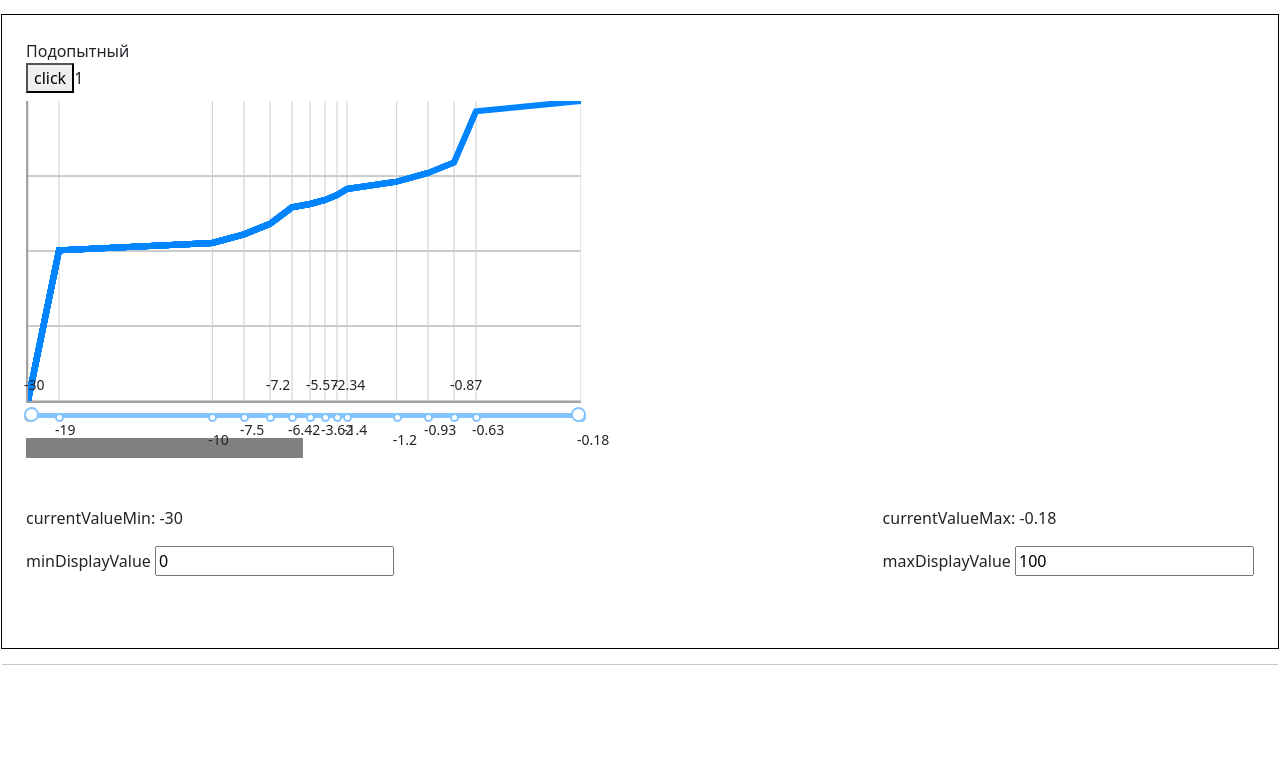
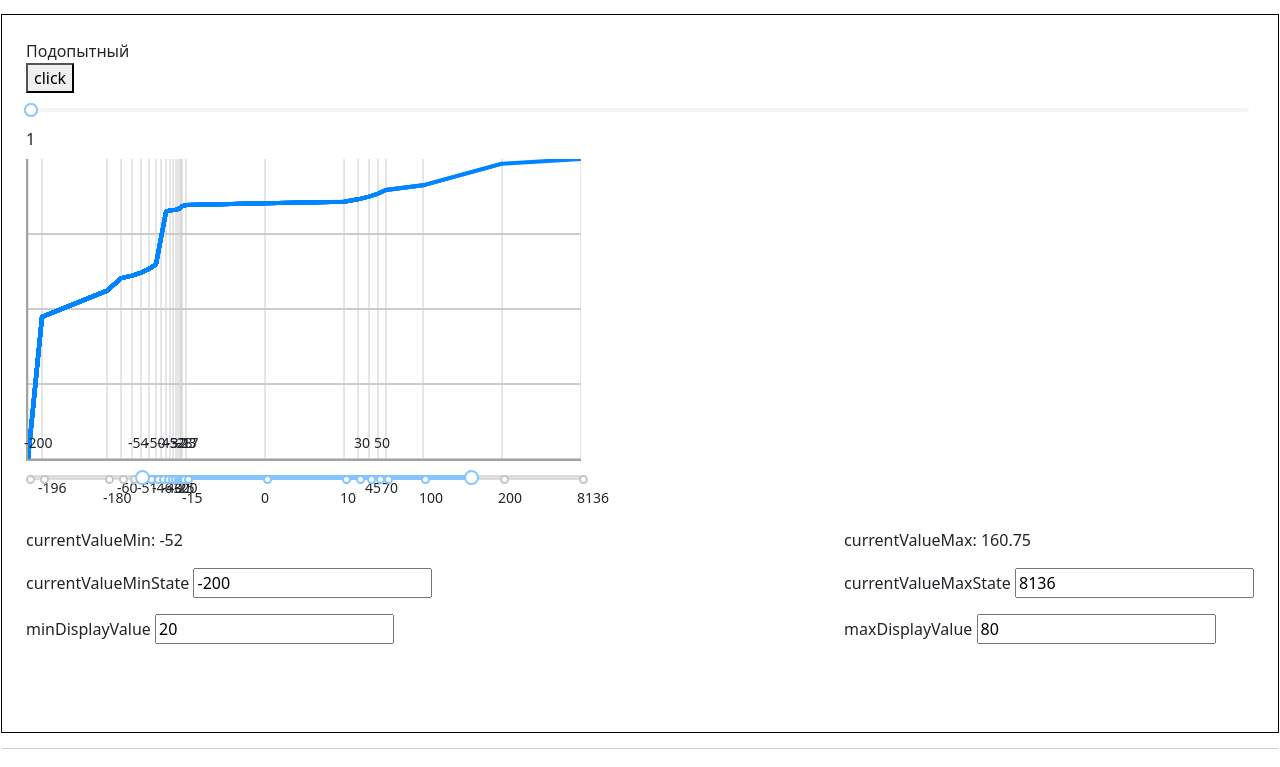
Before and after one commit to picus23/any-web-components, a Next.js app: page /slider in a window 1280 px wide. Shown: the part 545-1312 px from the top of the page. Before the commit the page ends 1228 px from the top, so only its background shows below. Built offline with nearby package versions, Linux system fonts and the light colour scheme.

Commit message:
work on current value

```diff
--- a/components/slider/Canvas.tsx
+++ b/components/slider/Canvas.tsx
@@ -39,7 +39,8 @@ const Canvas: FC<CanvasProps> = ({ width, height, valuesCv, tickCount = 4, value
             element.classList.add('breakpoint')
             element.classList.add('breakpoint')
             element.classList.add('prev-canvas-values')
-            element.style.left = valuesFromSlider[i] - 2 + 'px';
+            element.style.left = valuesFromSlider[i] + 'px';
+            // element.style.left = valuesFromSlider[i] - 2 + 'px';
         }
         for (var i = 0; i < xAxisValues!.length; i++) {
             var xAxisValue = document.createElement('span');
--- a/components/slider/ExpoSlider.tsx
+++ b/components/slider/ExpoSlider.tsx
@@ -22,14 +22,25 @@ interface iChangeKeysEmpty {
 const ExpoSlider: FC<ExpoSliderProps> = ({ data, minPropValue, maxPropValue, widthCanvas, heightCanvas, onChange, lineWidth = 2 }) => {
     const valuesCv = data.flat(Infinity);
     valuesCv.sort((a, b) => a - b);
-    let minValue = minPropValue ?? Math.min(...valuesCv);
-    let maxValue = maxPropValue ?? Math.max(...valuesCv);
 
-    let [minDisplayValue, setMinDisplayValue] = useState(0);
-    let [maxDisplayValue, setMaxDisplayValue] = useState(100);
+    // Ездит вместе с antd слайдером
+    // let minValue = minPropValue ?? Math.min(...valuesCv);
+    // let maxValue = maxPropValue ?? Math.max(...valuesCv);
+
+    let minValue = Math.min(...valuesCv);
+    let maxValue = Math.max(...valuesCv);
+
+
+
+    let [minDisplayValue, setMinDisplayValue] = useState(minPropValue ?? 0);
+    let [maxDisplayValue, setMaxDisplayValue] = useState(maxPropValue ?? 100);
+
+    let [currentValueMinState, setCurrentValueMin] = useState(minValue);
+    let [currentValueMaxState, setCurrentValueMax] = useState(maxValue);
+
     useEffect(() => {
-        setMaxDisplayValue(100);
-        setMinDisplayValue(0);
+        setMinDisplayValue(minPropValue ?? 0);
+        setMaxDisplayValue(maxPropValue ?? 100);
     }, [maxValue, minValue])
 
 
@@ -38,6 +49,14 @@ const ExpoSlider: FC<ExpoSliderProps> = ({ data, minPropValue, maxPropValue, wid
     }
     const handleMaxValueChange = (event: any) => {
         setMaxDisplayValue(event.target.value)
+    }
+
+
+    const handleCurrentValueMinState = (event: any) => {
+        setCurrentValueMin(event.target.value)
+    }
+    const handleCurrentValueMaxState = (event: any) => {
+        setCurrentValueMax(event.target.value)
     }
 
     // Делю массив на разряды десяток | Вычисление кол-ва подмассивов
@@ -130,12 +149,24 @@ const ExpoSlider: FC<ExpoSliderProps> = ({ data, minPropValue, maxPropValue, wid
     }
     valuesFromSlider.sort((a, b) => a - b);
 
+    // Функция для нажимания на breakpoint
+    function clickBreakpoint(el: HTMLElement, pos: number) {
+        let breakpointPos = Math.round(pos / widthCanvas * 100);
+        if (breakpointPos >= 50) {
+            setMaxDisplayValue(breakpointPos);
+        } else {
+            setMinDisplayValue(breakpointPos);
+        }
+    }
     // Здесь логика движения пальцев у слайдера и закрашивание breakpoints
     useEffect(() => {
         const progress = document.querySelector('.sliderr .progres') as HTMLElement;
         const breakpoints = document.querySelectorAll<HTMLElement>('.breakpoint');
+
         breakpoints.forEach(el => {
+
             let breakpoint_pos = +el.style.left.slice(0, el.style.left.length - 2); // Убирает из строки px
+            el.addEventListener('click', () => { clickBreakpoint(el, breakpoint_pos) });
             if (breakpoint_pos > currentPosition && breakpoint_pos < currentPositionMax) { // Активно, если breakpoint больше левого пальца и меньше правого
                 el.classList.add('breakpoint-active')
             } else {
@@ -156,7 +187,6 @@ const ExpoSlider: FC<ExpoSliderProps> = ({ data, minPropValue, maxPropValue, wid
             progress.style.right = 100 - maxDisplayValue + '%';
         }
     })
-
     // Здесь считаются корректные значения ползунка (которые отображаются)
     let fromKey = 0;
     let toKey = 0;
@@ -246,9 +276,10 @@ const ExpoSlider: FC<ExpoSliderProps> = ({ data, minPropValue, maxPropValue, wid
         let differencePix = pixTo - pixFrom;
         let differenceCurrentPix = currentPosition - pixFrom;
 
-        var currentValueMin = (valTo - valFrom) * (differenceCurrentPix / differencePix) + valFrom;
-        if (minDisplayValue >= 100) {
-            currentValueMin = maxValue;
+        if (minDisplayValue == 100) {
+            var currentValueMin = maxValue;
+        } else {
+            var currentValueMin = (valTo - valFrom) * (differenceCurrentPix / differencePix) + valFrom;
         }
 
         // MAX
@@ -262,7 +293,7 @@ const ExpoSlider: FC<ExpoSliderProps> = ({ data, minPropValue, maxPropValue, wid
         let differenceCurrentPixMax = currentPositionMax - pixToMax
 
         var currentValueMax = (valToMax - valFromMax) * (differenceCurrentPixMax / differencePixMax) + valFromMax;
-        if (maxDisplayValue <= 0) {
+        if (maxDisplayValue == 0) {
             currentValueMax = minValue;
         }
     }
@@ -280,7 +311,7 @@ const ExpoSlider: FC<ExpoSliderProps> = ({ data, minPropValue, maxPropValue, wid
 
         var currentValueMin = (valFrom - valTo);
         var currentValueMin = valFrom - (valFrom - valTo) * (differenceCurrentPix / differencePix);
-        if (minDisplayValue >= 100) {
+        if (minDisplayValue == 100) {
             currentValueMin = maxValue;
         }
 
@@ -297,7 +328,7 @@ const ExpoSlider: FC<ExpoSliderProps> = ({ data, minPropValue, maxPropValue, wid
         let differenceCurrentPixMax = currentPositionMax - pixToMax;
 
         var currentValueMax = valToMax - ((valToMax - valFromMax) * (differenceCurrentPixMax / differencePixMax));
-        if (maxDisplayValue <= 0) {
+        if (maxDisplayValue == 0) {
             currentValueMax = minValue;
         }
     }
@@ -306,20 +337,9 @@ const ExpoSlider: FC<ExpoSliderProps> = ({ data, minPropValue, maxPropValue, wid
     useEffect(() => {
         onChange(currentValueMin, currentValueMax)
     }, [minDisplayValue, maxDisplayValue])
-    // if (minDisplayValue > maxDisplayValue) {
-    //     let rangeMin = document.querySelector('.range-min');
-    //     let rangeMax = document.querySelector('.range-max');
-    //     console.log(rangeMin?.value)
-    //     console.log(rangeMax?.value)
-    // }
 
-
-    // console.log({ currentPosition, currentPositionMax })
-    // console.log({ valFrom, valTo, pixFrom, currentPosition, pixTo, currentValueMin })  // Поднять выше
-    // console.log({ valFromMax, valToMax, pixFromMax, currentPositionMax, pixToMax, currentValueMax, fromKeyMax, toKeyMax })  // Поднять выше
-    // console.log('Дроблённый массив на разряды', rankValueCv);
-    // console.log('Change Keys', changeKeys);
-    // console.log('rank', rank)
+    currentValueMin = Math.trunc(currentValueMin * 100) / 100;
+    currentValueMax = Math.trunc(currentValueMax * 100) / 100;
 
     return <>
         <div className="my-2">
@@ -333,24 +353,22 @@ const ExpoSlider: FC<ExpoSliderProps> = ({ data, minPropValue, maxPropValue, wid
             />
         </div>
 
-        <div style={{ width: widthCanvas }} className="sliderr" >
+        <div style={{ width: widthCanvas, right: '-2px' }} className="sliderr" >
             <div className='progres'></div> {/* // Заполнение цветной полосы (СТИЛИ) задаётся в style.scss -> .progres left | right */}
-        </div>
-        <div style={{ width: widthCanvas }} className="range-input">
             <input step={0.01} style={{ width: widthCanvas + 7, left: '-2px' }} type="range" className="range-min cs" min={0} max={100} value={minDisplayValue} onChange={handleMinValueChange} />
             <input step={0.01} style={{ width: widthCanvas + 7 }} type="range" className="range-max cs" min={0} max={100} value={maxDisplayValue} onChange={handleMaxValueChange} />
         </div>
 
-        <div className="mt-3" style={{ width: widthCanvas / 2 + 'px', height: '20px', background: 'gray' }}></div>
-
         <div className="d-flex justify-content-between my-5">
             <div>
                 <p>currentValueMin: {Math.trunc(currentValueMin * 100) / 100}</p>
-                minDisplayValue <input type="number" onChange={handleMinValueChange} value={minDisplayValue} />
+                <p>currentValueMinState <input type="number" onChange={handleCurrentValueMinState} value={currentValueMinState} /></p>
+                <p>minDisplayValue <input type="number" onChange={handleMinValueChange} value={minDisplayValue} /></p>
             </div>
             <div>
                 <p>currentValueMax: {Math.trunc(currentValueMax * 100) / 100}</p>
-                maxDisplayValue <input type="number" onChange={handleMaxValueChange} value={maxDisplayValue} />
+                <p>currentValueMaxState <input type="number" onChange={handleCurrentValueMaxState} value={currentValueMaxState} /></p>
+                <p>maxDisplayValue <input type="number" onChange={handleMaxValueChange} value={maxDisplayValue} /></p>
             </div>
         </div>
 
--- a/pages/slider/index.tsx
+++ b/pages/slider/index.tsx
@@ -3,16 +3,18 @@ import Link from "next/link";
 import Image from "next/image";
 import ExpoSlider from "@/components/slider/ExpoSlider";
 import { useState } from "react";
+import { Slider } from "antd";
 
 
 // const values1 = [-120, -90, -75, -30, -25, -21];
 // const values2 = [-20, -7, 0, 1, 10, 50, 100];
+const values2 = [-200, -196, -180, -60, -54, -51, -50, -46, -45, -40, -32, -30, -28, -25, -23, -20, -17, -15, 0, 10, 30, 45, 50, 70, 100, 200, 8136];
 
 // const values1 = [16, 18, 24, 30, 35, 40, 44, 50, 65, 70, 75, 90, 95, 120, 137, 144, 172, 190, 205, 230, 240, 270, 300, 400, 700];
 // const values2 = [1, 2, [3, 4, [5, 6, [7, 8, [9, 10]]]]];
 
 const values1 = [0.18, 0.63, 0.87, 0.93, 1.2, 1.4, 2.34, 3.62, 5.57, 6.42, 7.2, 7.5, 10, 19, 30];
-const values2 = [-0.18, -0.63, -0.87, -0.93, -1.2, -1.4, -2.34, -3.62, -5.57, -6.42, -7.2, -7.5, -10, -19, -30];
+// const values2 = [-0.18, -0.63, -0.87, -0.93, -1.2, -1.4, -2.34, -3.62, -5.57, -6.42, -7.2, -7.5, -10, -19, -30];
 
 // const values1 = [120, 140, 210, 220, 340, 450, 560, 943];
 // const values2 = [-120, -140, -210, -220, -340, -450, -560, -943];
@@ -21,6 +23,8 @@ export default function () {
 
 
     const [current, setCurrent] = useState(1)
+    const [values, setValues] = useState<[number, number]>([20, 80])
+    const [valuess, setValuess] = useState<[number, number]>([20, 50])
 
     return <>
 
@@ -44,19 +48,30 @@ export default function () {
             {
                 current % 2 == 1 ?
                     <>
+                        <Slider range value={values} onChange={(val) => setValues(val)} />
+
                         1
                         <ExpoSlider
                             data={[values2]}
+
+                            minPropValue={values[0]}
+                            maxPropValue={values[1]}
+
                             widthCanvas={553}
                             heightCanvas={300}
-                            onChange={() => { }}
-                            lineWidth={6}
+                            onChange={(val) => setValues([val,val])}
+                            lineWidth={4}
                         />
                     </>
                     : <>
                         2
+                        <Slider range value={valuess} onChange={(val) => setValuess(val)} />
                         <ExpoSlider
                             data={[values1]}
+
+                            minPropValue={valuess[0]}
+                            maxPropValue={valuess[1]}
+
                             widthCanvas={1000}
                             heightCanvas={300}
                             onChange={() => { }}
--- a/styles/style.scss
+++ b/styles/style.scss
@@ -167,7 +167,7 @@
   height: 5px;
   background: #ddd;
   position: relative;
-  top: -4px;
+  // top: -4px;
   cursor: pointer;
 
   &:hover {
@@ -177,14 +177,8 @@
       background: #64b3fd;
     }
 
-    .cs::-webkit-slider-thumb {
-      height: 20px;
-      width: 20px;
-      box-shadow: 0px 0px 10px #329dff;
-      border: 4px solid #0077e5;
-      margin-top: -7px;
-    }
   }
+
 
   .progres {
     height: 5px;
@@ -194,19 +188,20 @@
   }
 }
 
-.range-input {
-  position: relative;
+// .range-input {
+//   position: relative;
+//   top: -1px;
 
 
-  .cs {
-    position: absolute;
-    top: -5px;
-    height: 5px;
-    // width: 1000px;
-    background: none;
-    appearance: none;
-  }
+.cs {
+  position: absolute;
+  height: 5px;
+  background: none;
+  appearance: none;
+  cursor: pointer;
 }
+
+// }
 
 .cs::-webkit-slider-thumb {
   height: 15px;
@@ -218,7 +213,6 @@
   background: #fff;
   appearance: none;
   cursor: pointer;
-  margin-top: -10px;
   position: relative;
   z-index: 4;
 
@@ -227,7 +221,6 @@
     width: 20px;
     box-shadow: 0px 0px 10px #329dff;
     border: 4px solid #0077e5;
-    margin-top: -7px;
   }
 }
 
@@ -241,20 +234,20 @@
   background: #fff;
   appearance: none;
   cursor: pointer;
-  margin-top: -5px;
+  position: relative;
+  z-index: 4;
 
   &:hover {
     height: 20px;
     width: 20px;
     box-shadow: 0px 0px 10px #329dff;
     border: 4px solid #0077e5;
-    // margin-top: -7px;
   }
 }
 
 .range-min.cs::-webkit-slider-thumb {
   &:hover {
-    left: -3px;
+    // left: -3px;
   }
 }
 
@@ -278,7 +271,7 @@
 
 .breakpoint {
   position: absolute;
-  top: 3.5px;
+  top: 8px;
   height: 9px;
   width: 9px;
   background: #fff;
@@ -287,12 +280,13 @@
   pointer-events: auto;
   z-index: 2;
   appearance: none;
+  cursor: pointer;
 
   &:hover {
     height: 12px;
     width: 12px;
     border: 3px solid #a8a8a8;
-    top: 3px;
+    top: 7px;
   }
 }
 
@@ -303,6 +297,5 @@
     height: 12px;
     width: 12px;
     border: 3px solid #0077e5;
-    top: 3px;
   }
 }
```
Also changed, not shown: styles/style.css, 2 other files (tests, documents, lock files or other folders).
